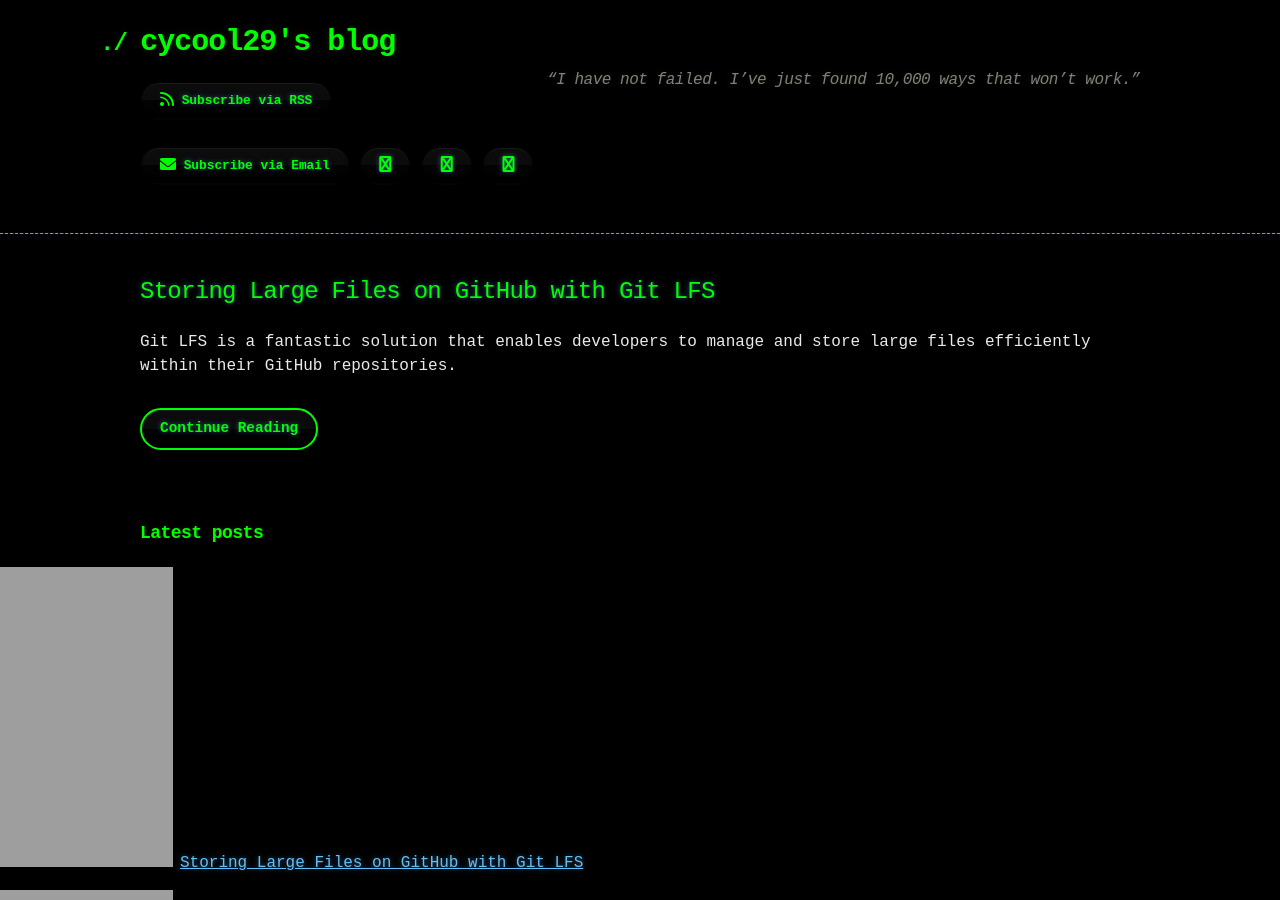
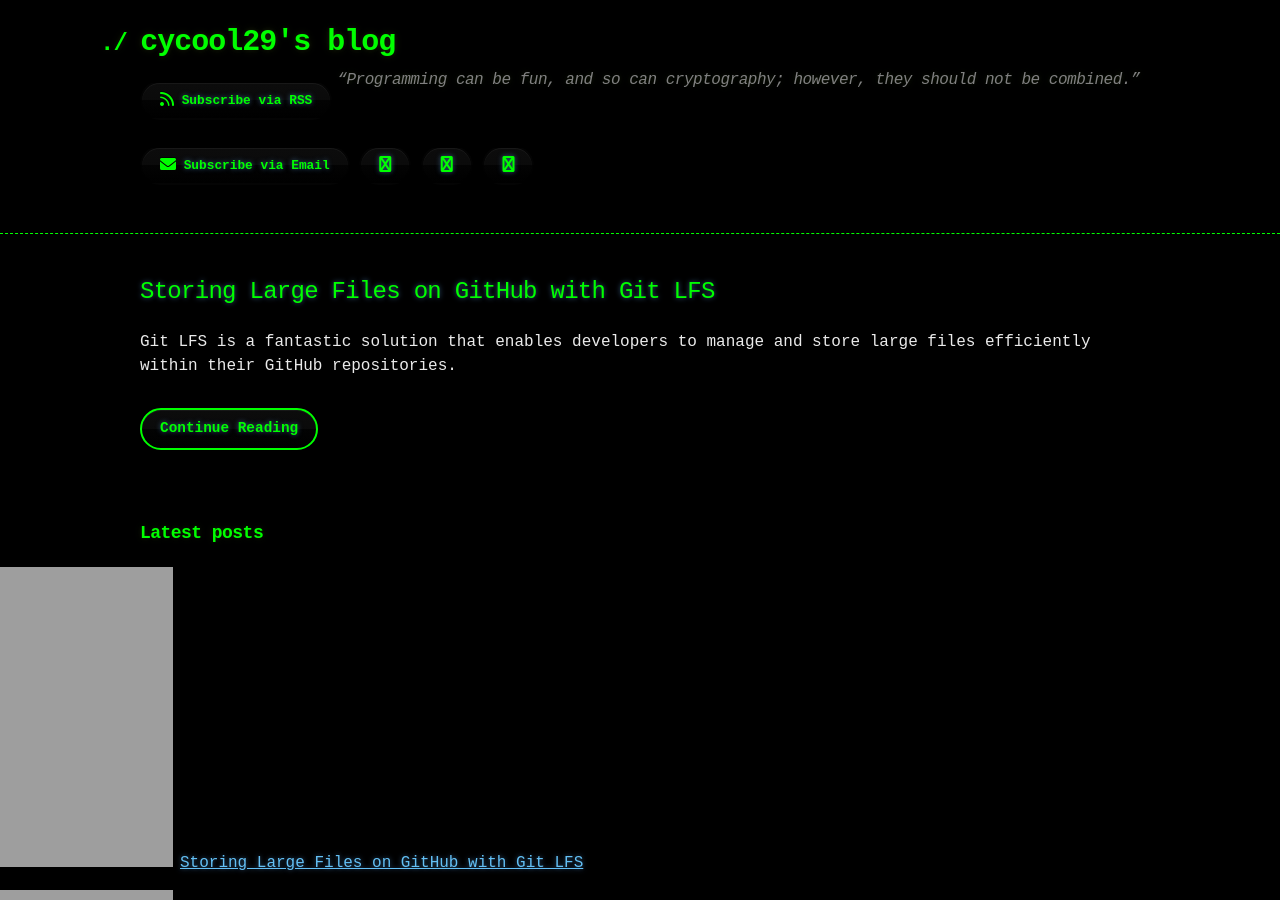
Before and after one commit to cycool29/cycool29.github.io, a Jekyll site: the page built from index.md, in a window 1280 px wide and 900 px high. Built offline with Jekyll 4.4.1, drawn with Linux system fonts in a browser that asks for light colours; a style sheet for code colours, icons or effects is not loaded.

Commit message:
Update quotes

```diff
--- a/_config.yml
+++ b/_config.yml
@@ -1,5 +1,5 @@
 title: cycool29's blog
-description: "“I have not failed. I’ve just found 10,000 ways that won’t work.” "
+description: "“Programming can be fun, and so can cryptography; however, they should not be combined.” "
 bio: A high school student. Intermediate in Python, Git, Bash. Learning JavaScript. He/Him. "
 author: cycool29
 url: https://cycool29.github.io
```
